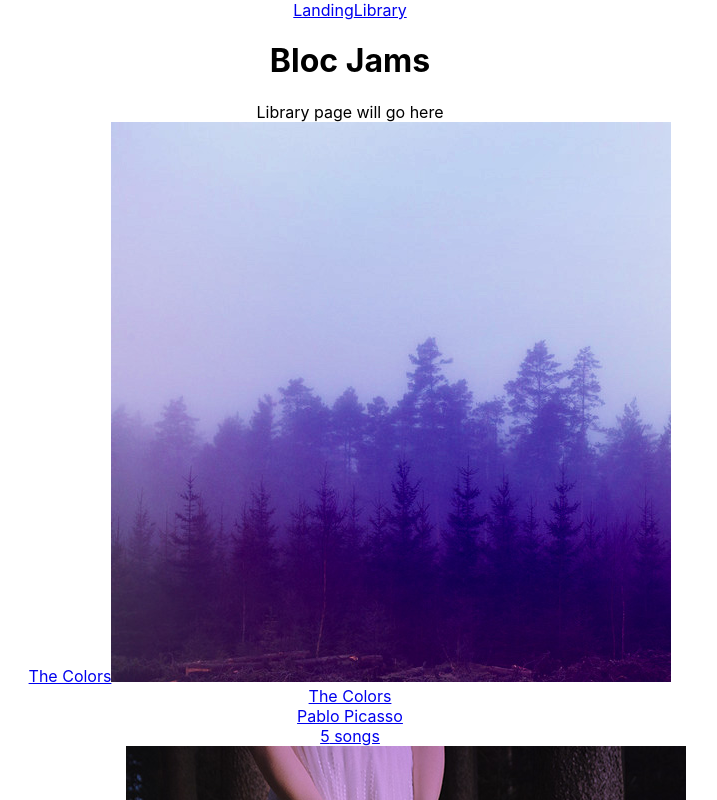
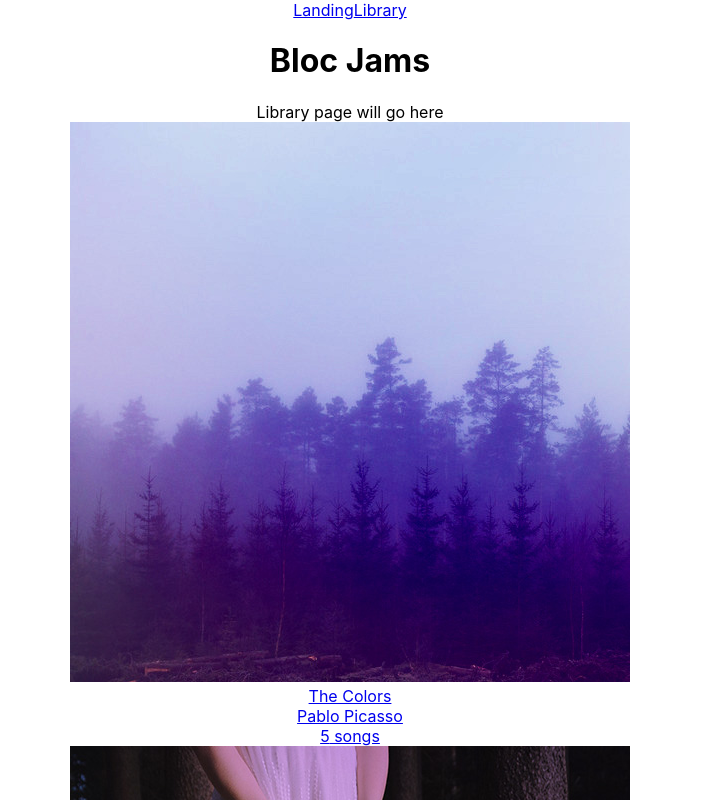
Before and after one commit to jolbax/jams-react, a React (Create React App) app: page /library in a window 1280 px wide. Shown: the top 800 px of the page, without its empty margins (290-1007 px from the left). Built offline with nearby package versions, Linux system fonts and the light colour scheme.

Commit message:
Checkpoint jams-component-library: Revision 1

```diff
--- a/src/components/Library.js
+++ b/src/components/Library.js
@@ -16,7 +16,6 @@ class Library extends Component {
                     this.state.albums.map( (album, index) =>
                         <div key={index}>
                         <Link to={`/album/${album.slug}`} key={index}>
-                            {album.title}
                             <img src={album.albumCover} alt={album.title} />
                             <div>{album.title}</div>
                             <div>{album.artist}</div>
```
